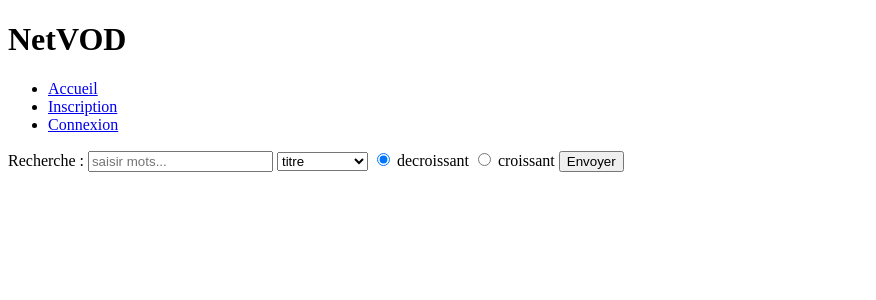
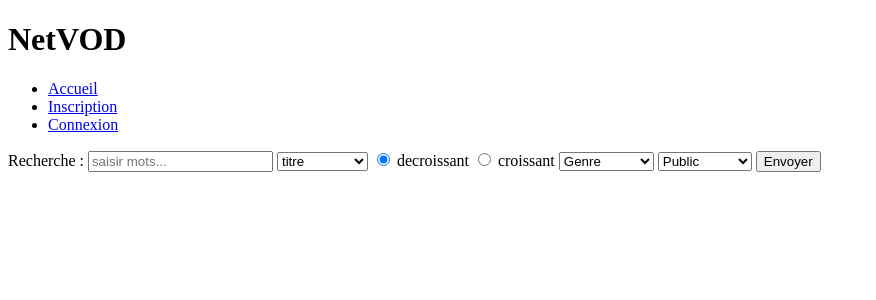
Before and after one commit to ElsRiri/SAE_PHP_Retter_Bernardet_Lath_Capar, a PHP site: page /index.php?action=DisplayCatalogueAction in a window 1280 px wide. Shown: the top 300 px of the page, without its empty margins (0-876 px from the left). Run offline with PHP 8.4, Linux system fonts and the light colour scheme; data that the repository does not hold is empty.

Commit message:
ajout de la fonctionnalité de filtrage sur genre / public

```diff
--- a/NetVOD/src/action/DisplayCatalogueAction.php
+++ b/NetVOD/src/action/DisplayCatalogueAction.php
@@ -37,6 +37,25 @@ class DisplayCatalogueAction extends Action
                     <label for="annee">decroissant</label>
                     <input type="radio" id="croissant" name="tri" value="croissant">
                     <label for="annee">croissant</label>
+                    <select name="genre" id="filtre_genre">
+                    <option value="">Genre</option>
+                    <option value="Drame">Drame</option>
+                    <option value="ASMR">ASMR</option>
+                    <option value="Romance">Romance</option>
+                    <option value="Comedie">Comedie</option>
+                    <option value="Thriller">Thriller</option>
+                    <option value="Criminel">Criminel</option>
+                    <option value="Horreur">Horreur</option>
+                    <option value="Fantasy">Fantasy</option>
+                    <option value="Catastrophe">Catastrophe</option>
+                    <option value="Science-Fi">Science-Fi</option>
+                </select>
+                <select name="public" id="filtre_public">
+                    <option value="">Public</option>
+                    <option value="tout_public">tout public</option>
+                    <option value="public_averti">public averti</option>
+                    <option value="jeune_public">jeune public</option>
+                </select>
                     <button type="submit">Envoyer</button>
                 </form>
                 {$catalogue->render()}
@@ -63,6 +82,15 @@ class DisplayCatalogueAction extends Action
                 $catalogue->tri($tri, $attribut);
             }
 
+            //filtre
+            if (isset($_POST['genre'])) {
+                $catalogue->filtre_genre($_POST['genre']);
+            }
+
+            if (isset($_POST['public'])) {
+                $catalogue->filtre_public($_POST['public']);
+            }
+
             $html = <<<END
                 <form id="recherche" method="post" action="index.php?action=DisplayCatalogueAction">
                 <label>Recherche : </label>
@@ -78,6 +106,25 @@ class DisplayCatalogueAction extends Action
                     <label for="annee">decroissant</label>
                     <input type="radio" id="croissant" name="tri" value="croissant">
                     <label for="annee">croissant</label>
+                    <select name="genre" id="filtre_genre">
+                    <option value="">Genre</option>
+                    <option value="Drame">Drame</option>
+                    <option value="ASMR">ASMR</option>
+                    <option value="Romance">Romance</option>
+                    <option value="Comedie">Comedie</option>
+                    <option value="Thriller">Thriller</option>
+                    <option value="Criminel">Criminel</option>
+                    <option value="Horreur">Horreur</option>
+                    <option value="Fantasy">Fantasy</option>
+                    <option value="Catastrophe">Catastrophe</option>
+                    <option value="Science-Fi">Science-Fi</option>
+                </select>
+                <select name="public" id="filtre_public">
+                    <option value="">Public</option>
+                    <option value="tout_public">tout public</option>
+                    <option value="public_averti">public averti</option>
+                    <option value="jeune_public">jeune public</option>
+                </select>
                     <button type="submit">Envoyer</button>
                 </form>
                 {$catalogue->render()}
--- a/NetVOD/src/video/Catalogue.php
+++ b/NetVOD/src/video/Catalogue.php
@@ -11,12 +11,15 @@ class Catalogue
     public function __construct()
     {
         $this->series = [];
-        $sql = "SELECT id,titre,descriptif,img,annee,date_ajout FROM serie";
+        $sql = "select serie.id, titre, descriptif, img, annee, date_ajout, genre.libelle_genre, public.libelle_public
+        from serie, genre, public
+        where serie.id_public=public.id
+        and serie.no_genre=genre.id_genre";
         $res = ConnectionFactory::$db->prepare($sql);
         $res->execute();
 
         while ($data = $res->fetch()) {
-            $s = new Serie($data[0], $data[1], $data[2], $data[3], $data[4], $data[5]);
+            $s = new Serie($data[0], $data[1], $data[2], $data[3], $data[4], $data[5], $data[6], $data[7]);
             array_push($this->series, $s);
         }
     }
@@ -74,4 +77,21 @@ class Catalogue
         }
     }
 
+    public function filtre_genre(string $string){
+        if ($string !=""){
+            foreach($this->series as $key => $serie){
+                if ($serie->genre!=$string) unset($this->series[$key]);
+            }
+        }
+    }
+
+    public function filtre_public(string $string){
+        if ($string != ""){
+            foreach($this->series as $key => $serie){
+                if ($serie->public!=$string) unset($this->series[$key]);
+            }
+        }
+    }
+
+
 }
```
Also changed, not shown: NetVOD/src/video/Serie.php (+5 -5 lines).
